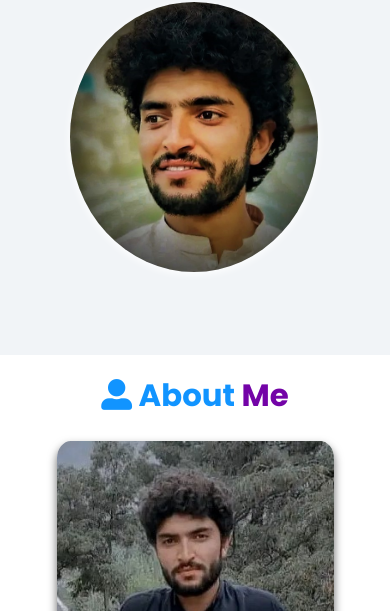
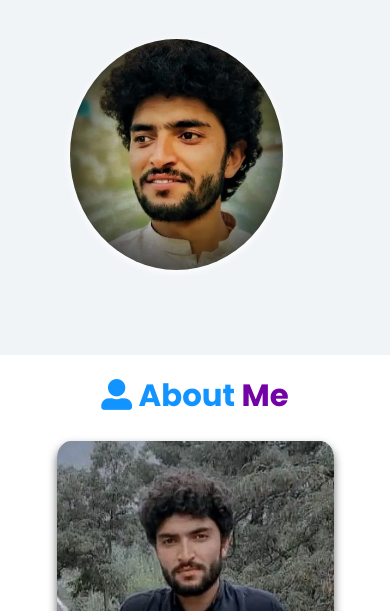
Before and after one commit to Tanno04/Portfolio, a plain HTML site: page index.html in a window 390 px wide. Shown: the part 489-1100 px from the top of the page. Drawn offline with nearby package versions, Linux system fonts and the light colour scheme.

Commit message:
Update style.css

```diff
--- a/style.css
+++ b/style.css
@@ -211,7 +211,7 @@ header .navbar ul li a:hover {
     z-index: 1;
   }
   .home .image img {
-    width: 70%;
+    width: 60%;
     margin-left: 6rem;
     border-radius: 50%;
     box-shadow: 0 2px 8px rgb(255, 255, 255);
@@ -331,7 +331,7 @@ header .navbar ul li a:hover {
       margin-top: 12rem;
     }
     .home .image img {
-      margin-top: -16rem;
+      margin-top: -12rem;
     }
     .home .content p {
       font-size: 2.2rem;
```
